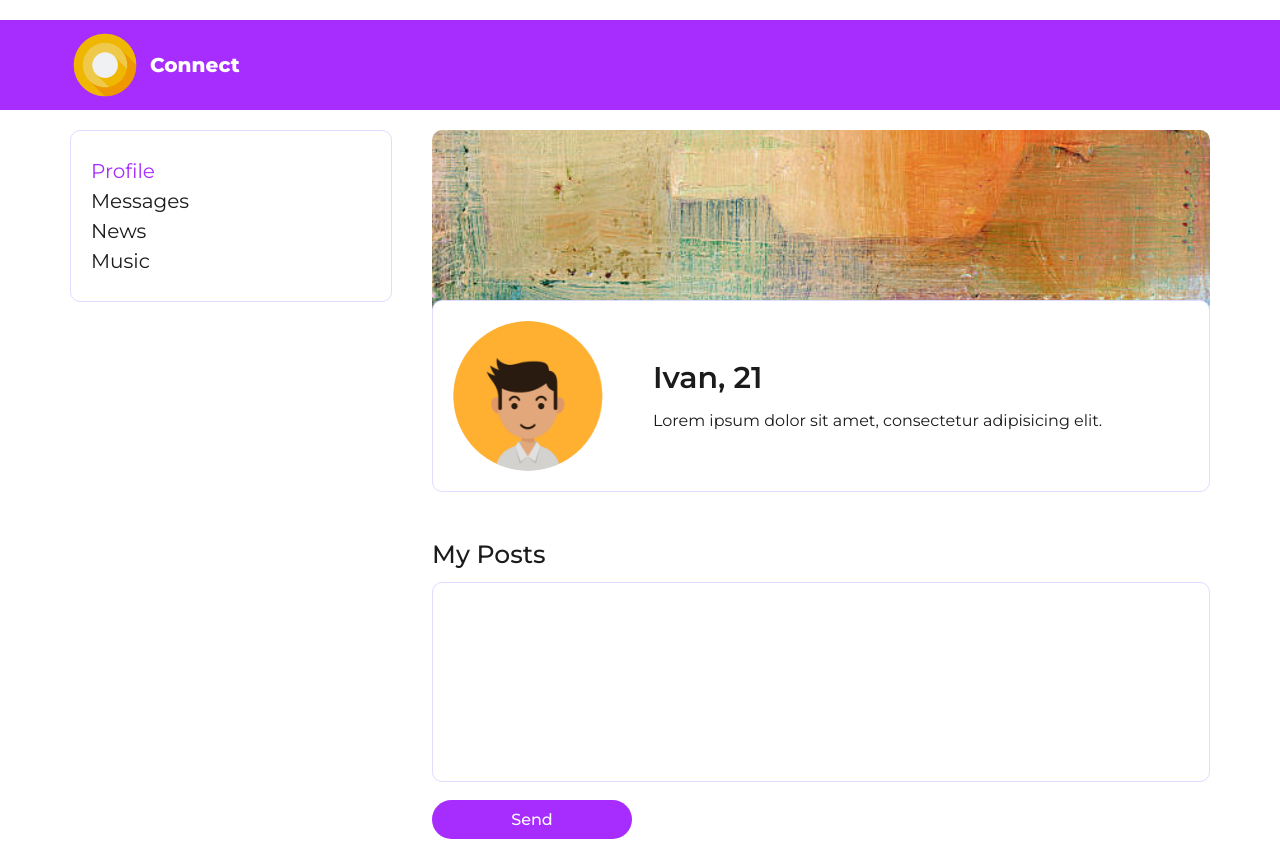
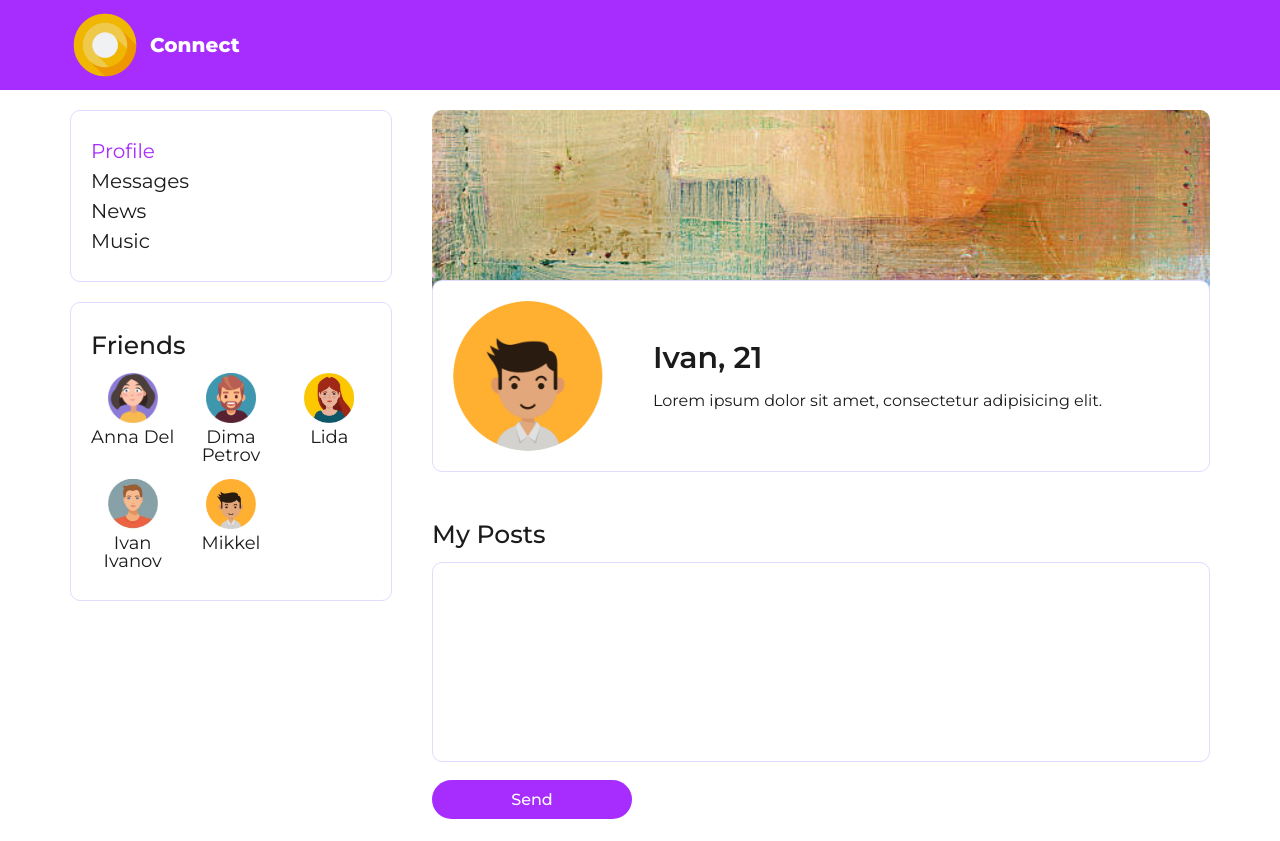
Before and after one commit to m-diana-dev/connect, a React (Vite) app: page /profile in a window 1280 px wide. Shown: the top 841 px of the page. Built offline with nearby package versions, Linux system fonts and the light colour scheme; a web font is replaced by a local one.

Commit message:
add Friends (lesson 29)

```diff
--- a/src/App.tsx
+++ b/src/App.tsx
@@ -22,7 +22,7 @@ const App = (props: AppPropsType) => {
                     <Section>
                         <Container>
                             <Flex>
-                                <Navbar/>
+                                <Navbar friends={props.state.FriendsPage.friends}/>
                                 <MainBlock>
                                     <Routes>
                                         <Route path={'/'} element={<Navigate to={'/profile'}/>}/>
--- /dev/null
+++ b/src/components/Friend/Friend.tsx
@@ -0,0 +1,34 @@
+import styled from "styled-components";
+
+export type FriendPropsType = {
+    id: number
+    img: string
+    name: string
+}
+export const Friend = ({img, name}: FriendPropsType) => {
+    return (
+        <FriendItem>
+            <img src={img} alt="avatar"/>
+            <span>{name}</span>
+        </FriendItem>
+    );
+};
+
+
+const FriendItem = styled.div`
+  display: flex;
+  flex-direction: column;
+  align-items: center;
+  font-size: 18px;
+  width: calc(33.333% - 10px);
+
+  img {
+    display: block;
+    width: 50px;
+    margin-bottom: 5px;
+  }
+  span{
+    display: block;
+    text-align: center;
+  }
+`
--- a/src/components/Navbar/Navbar.tsx
+++ b/src/components/Navbar/Navbar.tsx
@@ -1,29 +1,50 @@
 import {NavLink} from "react-router-dom";
 import styled from "styled-components";
+import {H2} from "../../styles/Theme.tsx";
+import {Friend} from "../Friend/Friend.tsx";
+import {FriendsType} from "../../redux/state.tsx";
 
-export const Navbar = () => {
+
+type NavbarPropsType = {
+    friends: FriendsType[]
+}
+export const Navbar = ({friends}: NavbarPropsType) => {
     return (
         <Aside>
+            <NavMenu>
                 <ul>
                     <li><NavLink to="/profile">Profile</NavLink></li>
                     <li><NavLink to="/messages">Messages</NavLink></li>
                     <li><NavLink to="/news">News</NavLink></li>
                     <li><NavLink to="/music">Music</NavLink></li>
                 </ul>
+            </NavMenu>
+            <FriendsBlock>
+                <H2>Friends</H2>
+                <FriendsItems>
+                    {friends.map(el => <Friend key={el.id} id={el.id} img={el.img} name={el.name}/>)}
+                </FriendsItems>
+            </FriendsBlock>
         </Aside>
     )
 }
 
 
-const Aside= styled.aside `
+const Aside = styled.aside`
   position: sticky;
   top: 30px;
   width: calc(30% - 20px);
   height: 100%;
+`
+const NavMenu = styled.nav`
   padding: 30px 20px;
   font-size: 20px;
-  border: 1px solid ${({theme})=>theme.colors.border};
+  border: 1px solid ${({theme}) => theme.colors.border};
   border-radius: 10px;
+
+  &:not(:last-child) {
+    margin-bottom: 20px;
+  }
 
   ul
   li {
@@ -34,7 +55,23 @@ const Aside= styled.aside `
     }
 
     a.active {
-      color: ${({theme})=>theme.colors.main};
+      color: ${({theme}) => theme.colors.main};
     }
   }
 `
+const FriendsBlock = styled.div`
+  padding: 30px 20px;
+  font-size: 20px;
+  border: 1px solid ${({theme}) => theme.colors.border};
+  border-radius: 10px;
+
+  &:not(:last-child) {
+    margin-bottom: 20px;
+  }
+`
+
+const FriendsItems = styled.div`
+  display: flex;
+  flex-wrap: wrap;
+  gap: 15px;
+`
--- a/src/components/Profile/MyPosts/Post/Posts.tsx
+++ b/src/components/Profile/MyPosts/Post/Posts.tsx
@@ -59,7 +59,7 @@ const PostItemAvatar =styled.div `
 `
 
 const PostText = styled.div`
-  font-size: 20px;
+  font-size: 18px;
   width: calc(100% - 60px);
 `
 const PostContent = styled.div`
--- a/src/redux/state.tsx
+++ b/src/redux/state.tsx
@@ -20,6 +20,11 @@ export type MessagesType = {
     my?: boolean
     text: string
 }
+export type FriendsType = {
+    id: number
+    img: string
+    name: string
+}
 
 export type ProfilePageType = {
     posts: PostsType[]
@@ -29,19 +34,23 @@ export type DialogsPageType = {
     dialogs: DialogsType[]
     messages:MessagesType[]
 }
+export type FriendsPageType = {
+    friends:FriendsType[]
+}
 
 export type StateType = {
     ProfilePage: ProfilePageType
     DialogsPage: DialogsPageType
+    FriendsPage: FriendsPageType
 }
 
 export let state:StateType  = {
     ProfilePage: {
         posts: [
             {id: 1, likes: 12, text: 'Hello!'},
-            {id: 2, likes: 3, text: 'Hello! Hello!'},
-            {id: 3, likes: 22, text: 'Hello! Hello! Hello!'},
-            {id: 4, likes: 6, text: 'Hello! Hello! Hello! Hello!'},
+            {id: 2, likes: 3, text: 'Do not give up, the beginning is always the hardest.'},
+            {id: 3, likes: 22, text: 'Knowledge is power.'},
+            {id: 4, likes: 6, text: 'Fake It Until You Make It! Act As If You Had All The Confidence You Require Until It Becomes Your Reality!'},
         ],
     },
     DialogsPage: {
@@ -59,5 +68,14 @@ export let state:StateType  = {
             {id: 4, text: 'Urna morbi pellentesque et eget est. Sodales justo mauris id amet amet, in et vitae molestie venenat'},
             {id: 5, my: true, text: 'Urna morbi pellentesque et eget est. Sodales justo mauris id amet amet, in et vitae molestie venenat'},
         ]
+    },
+    FriendsPage: {
+        friends: [
+            {id: 1, img:avatar1, name: 'Anna Del'},
+            {id: 2, img:avatar2, name: 'Dima Petrov'},
+            {id: 3, img:avatar3, name: 'Lida'},
+            {id: 4, img:avatar4, name: 'Ivan Ivanov'},
+            {id: 5, img:avatar5, name: 'Mikkel'},
+        ]
     }
 }
--- a/src/styles/Theme.tsx
+++ b/src/styles/Theme.tsx
@@ -41,7 +41,7 @@ const GlobalStyles = createGlobalStyle`
     font-family: ${({theme})=>theme.fontFamily.Montserrat};
     color: #1B1B1B;
     background: ${({theme})=>theme.colors.bgBody};
-    padding: 20px 0;
+    padding: 0 0 30px 0;
   }
 
   input,
```
Lines whose indentation alone changed are shown as unchanged.
